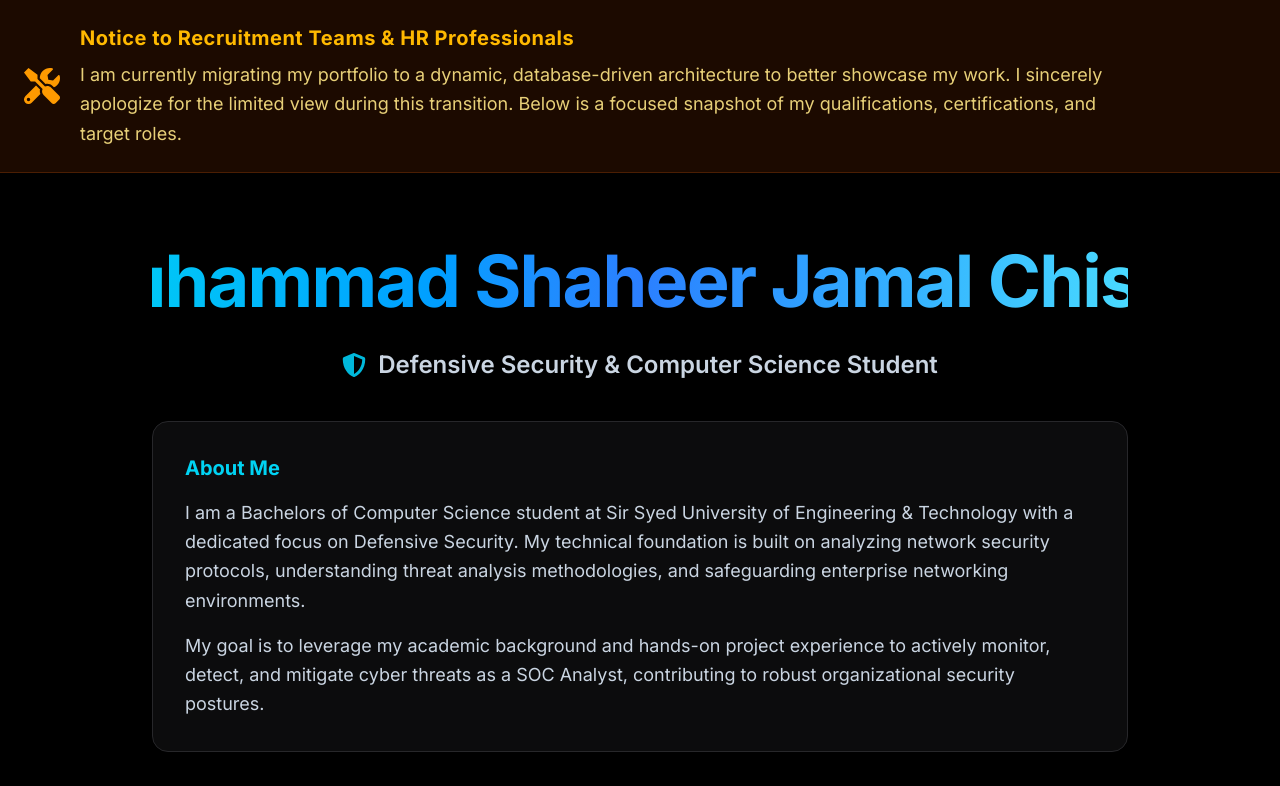
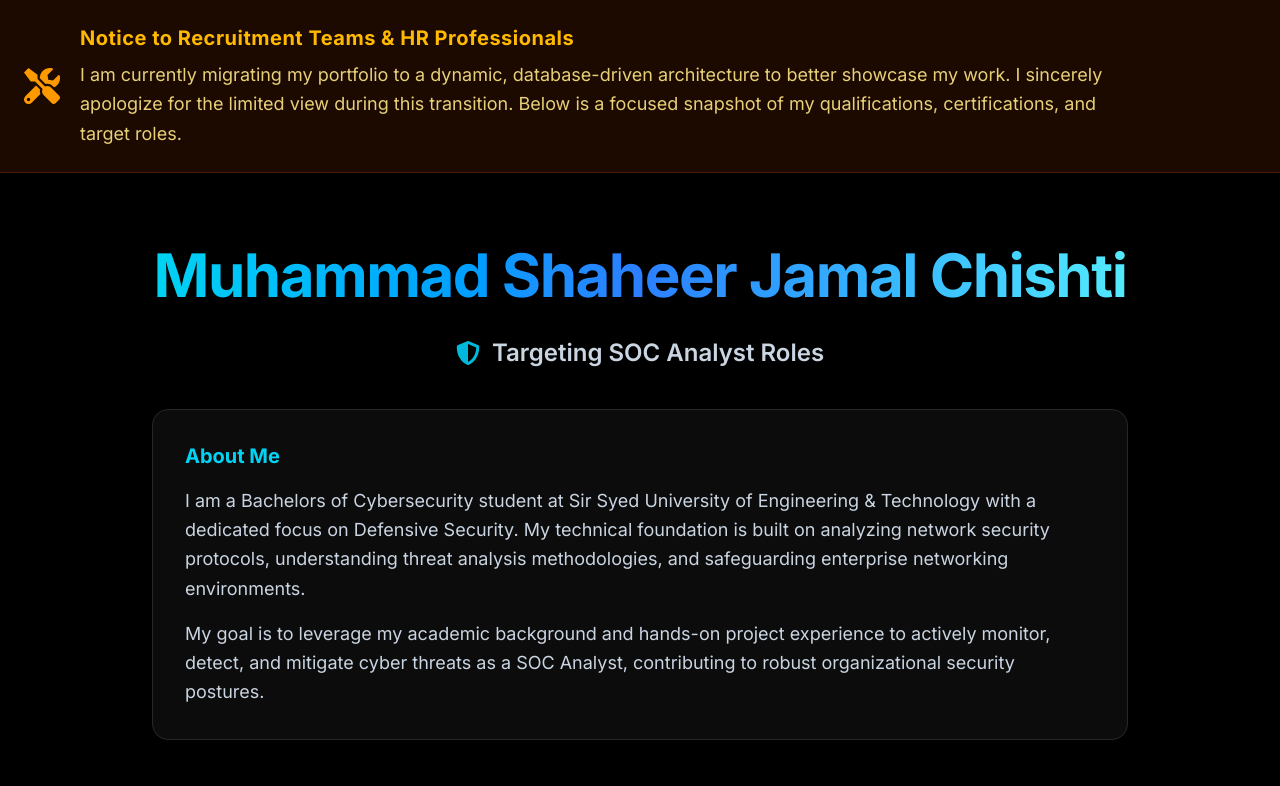
Before and after one commit to ShaheerJamalChishti90/ShaheerJamal-Portfolio, a Next.js app: page / in a window 1280 px wide. Shown: the top 786 px of the page. Built offline with nearby package versions, Linux system fonts and the light colour scheme.

Commit message:
Fix the name issue

```diff
--- a/src/app/page.tsx
+++ b/src/app/page.tsx
@@ -23,9 +23,9 @@ const UnderConstruction: React.FC = () => {
       {/* --- HEADER & ABOUT SECTION --- */}
       <header className="max-w-5xl mx-auto px-6 pt-16 text-center">
 
-        {/* Name (Single line, larger, continuous gradient) */}
-        <div className="mb-6 flex justify-center overflow-hidden py-2">
-          <h1 className="text-4xl sm:text-5xl md:text-7xl font-bold text-transparent bg-clip-text bg-gradient-to-r from-cyan-400 via-blue-500 to-cyan-300 md:whitespace-nowrap tracking-tight">
+		{/* Name (Responsive, single-line, no cutoff) */}
+        <div className="mb-6 flex justify-center w-full py-2">
+          <h1 className="text-3xl sm:text-4xl md:text-5xl lg:text-6xl font-bold text-transparent bg-clip-text bg-gradient-to-r from-cyan-400 via-blue-500 to-cyan-300 md:whitespace-nowrap tracking-tight">
             Muhammad Shaheer Jamal Chishti
           </h1>
         </div>
@@ -33,14 +33,14 @@ const UnderConstruction: React.FC = () => {
         {/* Updated Professional Title */}
         <h2 className="text-xl md:text-2xl font-semibold text-slate-300 mb-10 flex items-center justify-center gap-3">
           <FaShieldAlt className="text-cyan-500" />
-          Defensive Security & Computer Science Student
+          Targeting SOC Analyst Roles
         </h2>
 
         {/* Updated About Me */}
         <div className="bg-zinc-900/50 border border-zinc-800 p-8 rounded-2xl text-left shadow-lg mb-12">
           <h3 className="text-xl font-bold text-cyan-400 mb-4">About Me</h3>
           <p className="text-slate-300 leading-relaxed mb-4 text-base md:text-lg">
-            I am a Bachelors of Computer Science student at Sir Syed University of Engineering & Technology with a dedicated focus on Defensive Security. My technical foundation is built on analyzing network security protocols, understanding threat analysis methodologies, and safeguarding enterprise networking environments.
+            I am a Bachelors of Cybersecurity student at Sir Syed University of Engineering & Technology with a dedicated focus on Defensive Security. My technical foundation is built on analyzing network security protocols, understanding threat analysis methodologies, and safeguarding enterprise networking environments.
           </p>
           <p className="text-slate-300 leading-relaxed text-base md:text-lg">
             My goal is to leverage my academic background and hands-on project experience to actively monitor, detect, and mitigate cyber threats as a SOC Analyst, contributing to robust organizational security postures.
```
